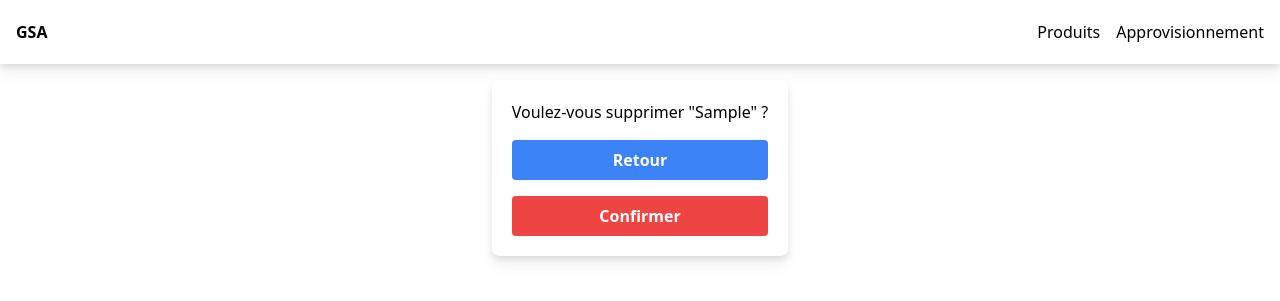
After one commit to yoshua70/gestionstocks, a Django app: page /delete-produit/1 in a window 1280 px wide. The commit adds this page. Shown: the top 301 px of the page. Run offline with Django 4.2, Linux system fonts and the light colour scheme; tables that the repository leaves empty hold one stand-in row (values such as "Sample post"); some libraries are stand-ins or nearby versions.

Commit message:
feat: delete produit
Suppression des produits.

Tous les éléments du CRUD pour les produits sont fonctionnels.

```diff
--- /dev/null
+++ b/base/templates/base/delete_produit.html
@@ -0,0 +1,22 @@
+{% extends 'layout.html' %} {% block content %}
+<div class="flex">
+  <form
+    method="POST"
+    action=""
+    class="m-auto flex flex-col justify-between gap-4 rounded-lg bg-white drop-shadow-lg px-5 py-5 max-w-5 transition duration-150 all hover:-translate-y-2 max-w-sm"
+  >
+    {% csrf_token %}
+    <p>Voulez-vous supprimer "{{obj}}" ?</p>
+    <a
+      href="{{request.META.HTTP_REFERER}}"
+      class="bg-blue-500 hover:bg-blue-700 text-white font-bold py-2 px-4 rounded focus:outline-none focus:shadow-outline text-center"
+      >Retour</a
+    >
+    <input
+      type="submit"
+      value="Confirmer"
+      class="bg-red-500 hover:bg-red-700 text-white font-bold py-2 px-4 rounded focus:outline-none focus:shadow-outline text-center"
+    />
+  </form>
+</div>
+{% endblock content%}
--- a/base/templates/base/produit.html
+++ b/base/templates/base/produit.html
@@ -12,7 +12,7 @@
   <div class="flex gap-4">
     {% for produit in produits %}
     <div
-      class="flex flex-col justify-between gap-4 rounded-lg bg-white drop-shadow-lg px-5 py-5 max-w-5 transition duration-150 all hover:-translate-y-2"
+      class="flex flex-col justify-between gap-4 rounded-lg bg-white drop-shadow-lg px-5 py-5 max-w-5 transition duration-150 all hover:-translate-y-2 max-w-sm"
     >
       <h5 class="font-bold">
         <a
@@ -24,7 +24,8 @@
       </h5>
       <p>{{produit.description}}</p>
       <p class="italic">{{produit.statut}}</p>
-      <a href={% url 'update-produit' produit.id %}>Mettre à jour</a>
+      <a href={% url 'update-produit' produit.id %} class="bg-blue-500 hover:bg-blue-700 text-white font-bold py-2 px-4 rounded focus:outline-none focus:shadow-outline text-center">Mettre à jour</a>
+      <a href={% url 'delete-produit' produit.id %} class="bg-red-500 hover:bg-red-700 text-white font-bold py-2 px-4 rounded focus:outline-none focus:shadow-outline text-center">Supprimer</a>
     </div>
     {% endfor %}
   </div>
--- a/base/urls.py
+++ b/base/urls.py
@@ -8,5 +8,6 @@ urlpatterns = [
     path('produit/', views.produit, name="produit"),
     path('produit/<str:pk>/', views.ficheProduit, name="fiche-produit"),
     path('create-produit/', views.createProduit, name="create-produit"),
-    path('update-produit/<str:pk>/', views.updateProduit, name="update-produit")
+    path('update-produit/<str:pk>/', views.updateProduit, name="update-produit"),
+    path('delete-produit/<str:pk>', views.deleteProduit, name="delete-produit")
 ]
--- a/base/views.py
+++ b/base/views.py
@@ -51,3 +51,10 @@ def updateProduit(request, pk):
 
     context = {'form': form, 'operation': "update"}
     return render(request, 'base/produit_form.html', context)
+
+def deleteProduit(request, pk):
+    produit = Produit.objects.get(id=pk)
+    if request.method == 'POST':
+        produit.delete()
+        return redirect('produit')
+    return render(request, 'base/delete_produit.html', {'obj': produit})
```
